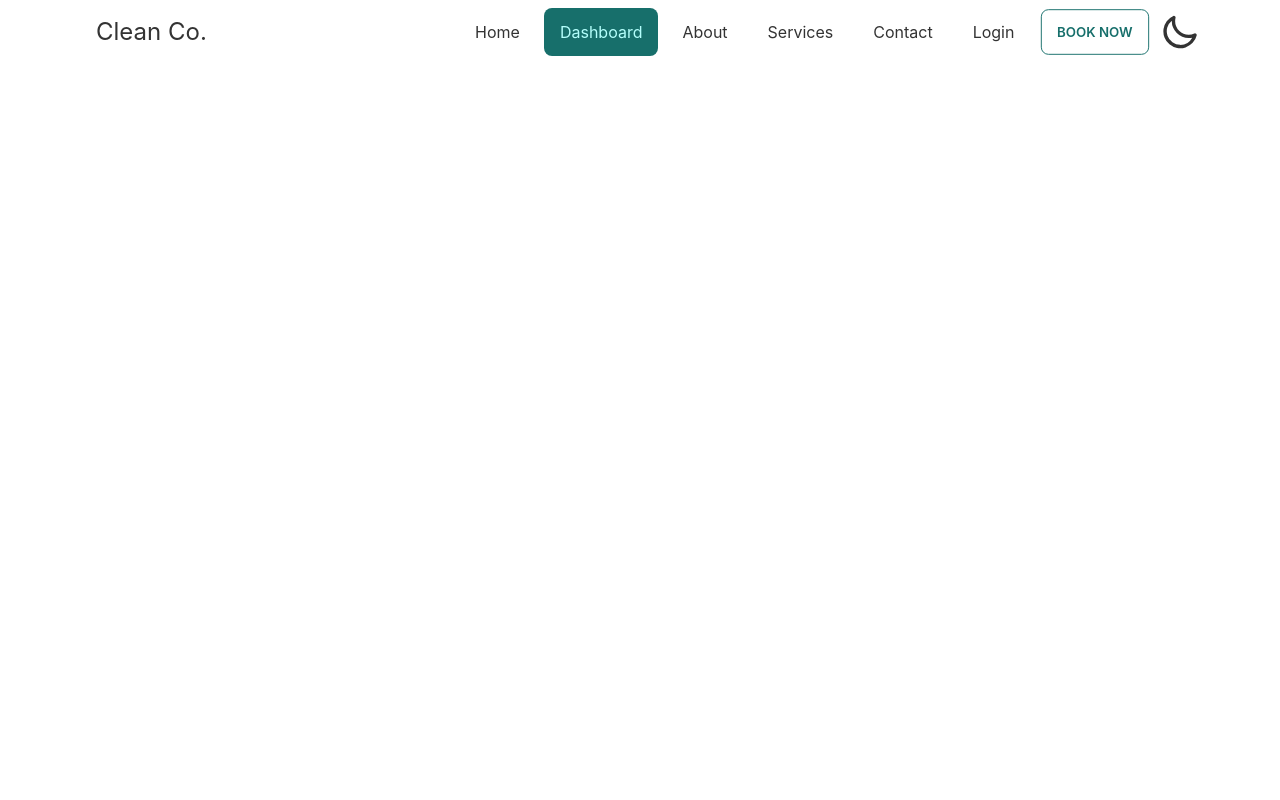
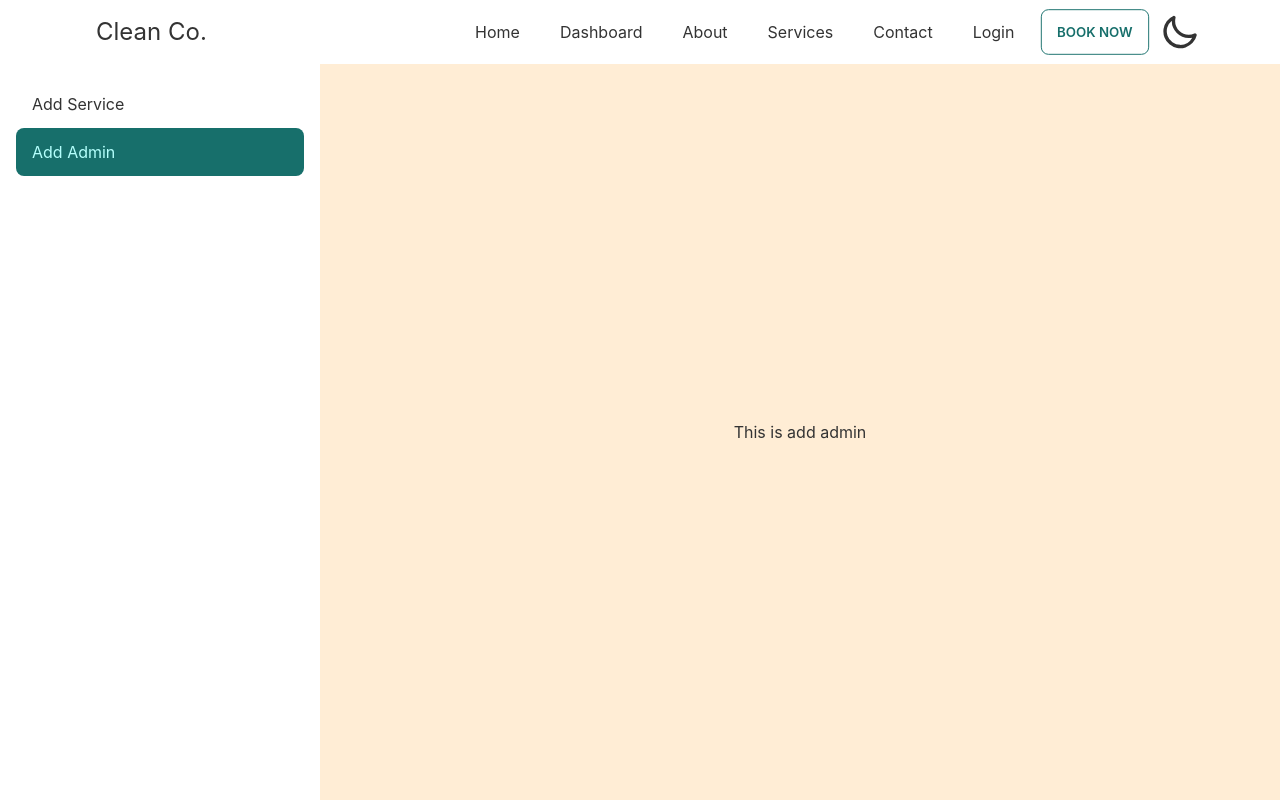
Before and after one commit to mehedialmamun21/clean-co-live, a React (Create React App) app: page /dashboard/add-admin in a window 1280 px wide. Built offline with nearby package versions, Linux system fonts and the light colour scheme.

Commit message:
dashboard section add-service and add-admin route implemented

```diff
--- a/src/App.js
+++ b/src/App.js
@@ -10,6 +10,8 @@ import PrivateRoute from "./authentication/PrivateRoute";
 import { privateRoutes } from '../src/routes/privateRoutes';
 import AdminRoute from "./authentication/AdminRoute";
 import Dashboard from "./pages/Dashboard/Dashboard";
+import AddService from "./pages/Dashboard/AddService";
+import AddAdmin from "./pages/Dashboard/AddAdmin";
 function App() {
   useEffect(() => {
     AOS.init();
@@ -29,7 +31,10 @@ function App() {
         </Route>
 
         <Route element={<AdminRoute />}>
-          <Route path="/dashboard" element={<Dashboard />} />
+          <Route path="/dashboard" element={<Dashboard />}>
+            <Route path='add-service' element={<AddService />} />
+            <Route path='add-admin' element={<AddAdmin />} />
+          </Route>
         </Route>
 
       </Routes>
--- /dev/null
+++ b/src/components/DashboardSidebar.js
@@ -0,0 +1,29 @@
+import React from 'react';
+import { NavLink } from 'react-router-dom';
+
+const DashboardSidebar = ({ children }) => {
+    return (
+        <div class="drawer drawer-mobile mt-16 bg-accent">
+            <input id="my-drawer-2" type="checkbox" class="drawer-toggle" />
+            <div class="drawer-content flex flex-col items-center justify-center">
+                {/* <!-- Page content here --> */}
+                {children}
+            </div>
+            <div class="drawer-side">
+                <label for="my-drawer-2" class="drawer-overlay"></label>
+                <ul class="menu p-4 overflow-y-auto w-80 bg-base-100 text-base-content">
+                    {/* <!-- Sidebar content here --> */}
+                    <li>
+                        <NavLink to="/dashboard/add-service">Add Service</NavLink>
+                    </li>
+                    <li>
+                        <NavLink to="/dashboard/add-admin">Add Admin</NavLink>
+                    </li>
+                </ul>
+
+            </div>
+        </div>
+    );
+};
+
+export default DashboardSidebar;
--- a/src/components/Navbar.js
+++ b/src/components/Navbar.js
@@ -30,7 +30,7 @@ const Navbar = ({ children }) => {
                     <div class="flex-none hidden lg:block">
                         <ul class="menu menu-horizontal gap-x-2">
                             <li><NavLink to='/' className='rounded-lg'>Home</NavLink></li>
-                            {admin && (<li><NavLink to='/dashboard' className='rounded-lg'>Dashboard</NavLink></li>)}
+                            {admin && (<li><NavLink to='/dashboard/add-service' className='rounded-lg'>Dashboard</NavLink></li>)}
                             <li><NavLink to='/about' className='rounded-lg'>About</NavLink></li>
                             <li><NavLink to='/services' className='rounded-lg'>Services</NavLink></li>
                             <li><NavLink to='/contact' className='rounded-lg'>Contact</NavLink></li>
--- /dev/null
+++ b/src/pages/Dashboard/AddAdmin.js
@@ -0,0 +1,11 @@
+import React from 'react';
+
+const AddAdmin = () => {
+    return (
+        <div>
+            <h1>This is add admin</h1>
+        </div>
+    );
+};
+
+export default AddAdmin;
--- /dev/null
+++ b/src/pages/Dashboard/AddService.js
@@ -0,0 +1,11 @@
+import React from 'react';
+
+const AddService = () => {
+    return (
+        <div>
+            <h1>This is add service</h1>
+        </div>
+    );
+};
+
+export default AddService;
--- a/src/pages/Dashboard/Dashboard.js
+++ b/src/pages/Dashboard/Dashboard.js
@@ -1,24 +1,12 @@
 import React from 'react';
+import { Outlet } from 'react-router-dom';
+import DashboardSidebar from '../../components/DashboardSidebar';
 
 const Dashboard = () => {
     return (
-        <div class="drawer drawer-mobile mt-16 bg-accent">
-            <input id="my-drawer-2" type="checkbox" class="drawer-toggle" />
-            <div class="drawer-content flex flex-col items-center justify-center">
-                {/* <!-- Page content here --> */}
-
-
-            </div>
-            <div class="drawer-side">
-                <label for="my-drawer-2" class="drawer-overlay"></label>
-                <ul class="menu p-4 overflow-y-auto w-80 bg-base-100 text-base-content">
-                    {/* <!-- Sidebar content here --> */}
-                    <li><a>Sidebar Item 1</a></li>
-                    <li><a>Sidebar Item 2</a></li>
-                </ul>
-
-            </div>
-        </div>
+        <DashboardSidebar>
+            <Outlet />
+        </DashboardSidebar>
     );
 };
 
--- a/src/pages/Home/Landing.js
+++ b/src/pages/Home/Landing.js
@@ -11,7 +11,7 @@ const Landing = () => {
                         <p class="py-6 max-w-lg" data-aos="fade-up" data-aos-duration="800" data-aos-delay="800">Provident cupiditate voluptatem et in. Quaerat fugiat ut assumenda excepturi exercitationem quasi. In deleniti eaque aut repudiandae et a id nisi.</p>
                         <button class="btn btn-primary" data-aos="zoom-in" data-aos-delay="1300">Get Started</button>
                     </div>
-                    <div className='h-[60vh] shrink-0' data-aos="zoom-in-up" data-aos-duration="1300" data-aos-delay="200">
+                    <div className='h-[60vh] shrink-0' data-aos="zoom-in-up" data-aos-duration="1300" data-aos-delay="100">
                         <img src={bucketGirl} class="h-full" alt='' />
                     </div>
                 </div>
```
